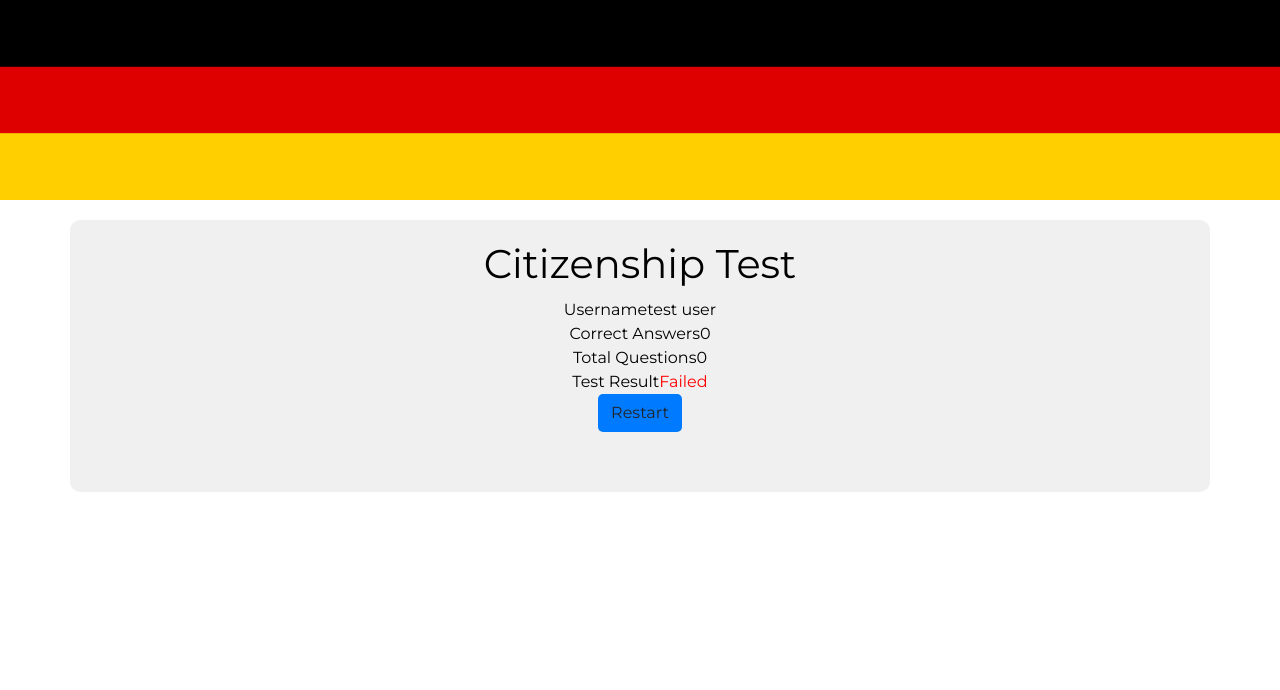
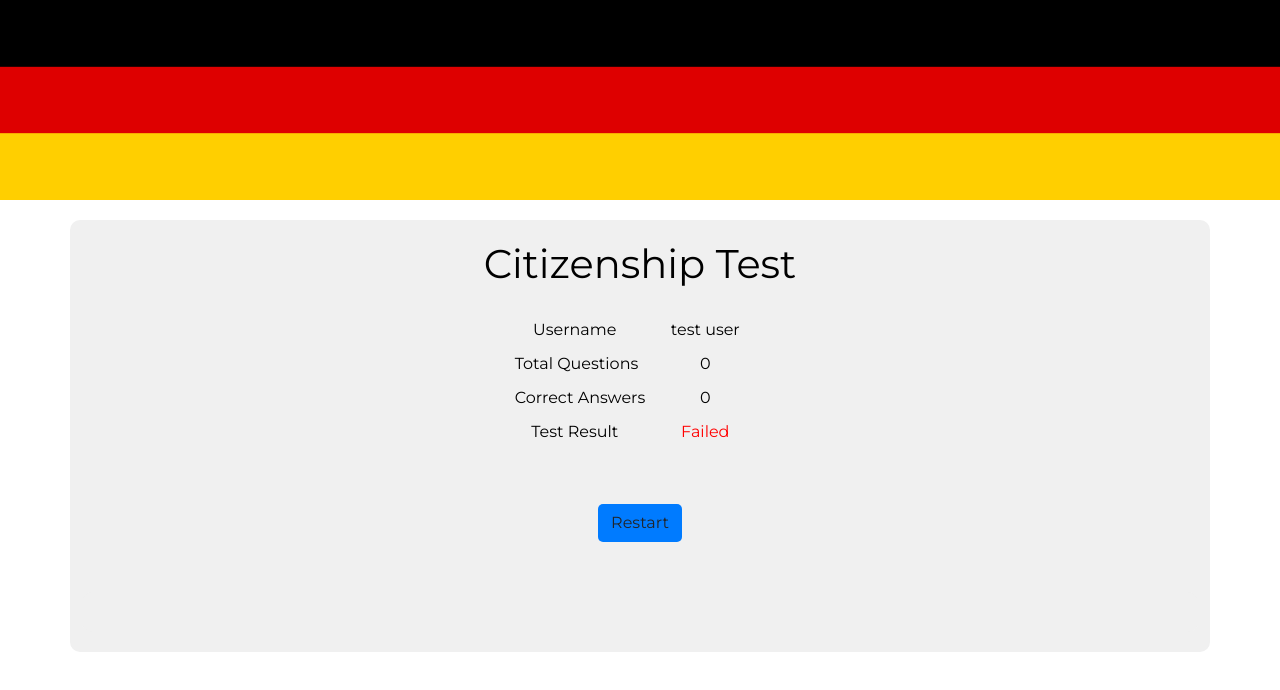
Before and after one commit to beka-zhvania/german-citizenship-test-client, a React (Create React App) app: page /result in a window 1280 px wide. Shown: the top 690 px of the page. Built offline with nearby package versions, Linux system fonts and the light colour scheme.

Commit message:
improve progress bar calculation

```diff
--- a/src/components/CitizenshipTest.js
+++ b/src/components/CitizenshipTest.js
@@ -19,6 +19,7 @@ export default function CitizenshipTest() {
   }));
   const [redirectToResult, setRedirectToResult] = useState(false); // Added state for redirection
   const dispatch = useDispatch();
+  const [progressBarValue, setProgressBarValue] = useState(0);
 
 
   const state = useSelector(state => state)
@@ -29,6 +30,11 @@ export default function CitizenshipTest() {
     dispatch(resetResultAction());
   }, [dispatch]);
 
+  // Update progress bar whenever user selects an answer
+  useEffect(() => {
+    const nonNullResultcount = result.filter(value => value !== null).length
+    setProgressBarValue(nonNullResultcount)
+  }, [result,selected, order, queue])
 
   function onSelected(selected) {
     setSelected(selected)
@@ -37,9 +43,8 @@ export default function CitizenshipTest() {
 
   // next question button event handler
   function onNext(){
-    //console.log("on next click", `order=${order} queue.length=${queue.length}`)//TODO:DELETE
     // handle answer submission or skipping for the current question
-    if (result.length <= order) {
+    if (result.length <= order ) {
       // if the user selected an answer, push it; otherwise, push a default value
       dispatch(pushAnswer(selected !== undefined ? selected : null));
     }
@@ -54,8 +59,9 @@ export default function CitizenshipTest() {
         dispatch(moveNextQuestion());
     }
 
-      // if answer was not selected, it should be undefined
-    setSelected(undefined)
+      // if answer was not selected, it should be null
+    setSelected(null)
+    console.log("result", result);//TODO:DELETE
 
   }
 
@@ -98,8 +104,10 @@ export default function CitizenshipTest() {
   }
 
 
+  // calculate percentage string of progress bar width
+  const progressBarWidth = `${(progressBarValue)/queue.length * 100}%`;
 
-  const progressBarWidth = `${(order)/queue.length * 100}%`
+
   return (
     <>
       <div className="german-flag-section">
@@ -118,7 +126,7 @@ export default function CitizenshipTest() {
 
         <div className='button-container'>
           { order > 0 ? <button className='btn btn-primary back' onClick={onBack}>Back</button> : <div></div>}
-          <button className='btn btn-primary next' onClick={onNext}>Next</button>
+          <button className='btn btn-primary next' onClick={onNext}>{order === queue.length - 1 ? "Submit" : "Next"}</button>
         </div>
       </div>
     </>
--- a/src/components/Result.js
+++ b/src/components/Result.js
@@ -1,40 +1,44 @@
-import React, { useEffect } from 'react'
-import {Link} from 'react-router-dom'
-import ResultTable from './ResultTable'
-import { resetQuestionsAction } from '../redux/question_reducer'
-import { resetResultAction } from '../redux/result_reducer'
-import { useDispatch, useSelector } from 'react-redux'
-import { useStoreResult } from '../hooks/setResult'
-import '../styles/page_with_flag.css'
+import React, { useEffect } from "react";
+import { Link } from "react-router-dom";
+import ResultTable from "./ResultTable";
+import { resetQuestionsAction } from "../redux/question_reducer";
+import { resetResultAction } from "../redux/result_reducer";
+import { useDispatch, useSelector } from "react-redux";
+import { useStoreResult } from "../hooks/setResult";
+import "../styles/page_with_flag.css";
+import "../styles/Result.css"
 
 export default function Result() {
+  const dispatch = useDispatch();
+  const {
+    questions: { queue, answers },
+    result: { result, userId },
+  } = useSelector((state) => state);
 
-  const dispatch = useDispatch()
-  const {questions : {queue, answers}, result : {result, userId}} = useSelector(state => state)
-
-  function onRestart(){
-    console.log("restarting the test")
-    dispatch(resetQuestionsAction())
-    dispatch(resetResultAction())
+  function onRestart() {
+    console.log("restarting the test");
+    dispatch(resetQuestionsAction());
+    dispatch(resetResultAction());
   }
 
-
-
   // caunt true values
-  const countTrueValues = arr => arr.filter(Boolean).length;
+  const countTrueValues = (arr) => arr.filter(Boolean).length;
 
   // check for each question if it is answered correctly
-  const answerCorrectnessArray = result.map((selectedAnswer, i) => answers[i] === selectedAnswer)
+  const answerCorrectnessArray = result.map(
+    (selectedAnswer, i) => answers[i] === selectedAnswer
+  );
 
+  const correctAnswerCount = countTrueValues(answerCorrectnessArray);
+  const pass = correctAnswerCount > Math.ceil(queue.length / 2) ? true : false;
 
-  const correctAnswerCount = countTrueValues(answerCorrectnessArray)
-  const pass = correctAnswerCount > Math.ceil(queue.length/2) ? true : false
-
-
-  console.log("correctAnswersArray", correctAnswerCount, "resultBoolean",pass)
   // store result
-  useStoreResult({username : "test user", result : result, correctAnswers : correctAnswerCount, pass : pass})
-
+  useStoreResult({
+    username: "test user",
+    result: result,
+    correctAnswers: correctAnswerCount,
+    pass: pass,
+  });
 
   return (
     <>
@@ -42,39 +46,43 @@ export default function Result() {
         {/* Placeholder for german flag on top of the page */}
       </div>
 
-      <div className='container'>
-        <h1 className='title'>Citizenship Test</h1>
+      <div className="container">
+        <h1 className="title">Citizenship Test</h1>
 
-        <div className='result'>
-        <div>
+        <div className="result">
+          <div>
             <span>Username</span>
             <span>test user</span>
-          </div>
-          <div>
-            <span>Correct Answers</span>
-            <span>{correctAnswerCount}</span>
           </div>
           <div>
             <span>Total Questions</span>
             <span>{result.length}</span>
           </div>
           <div>
-            <span>Test Result</span>
-            <span style={{color : `${pass ? "green" : "red"}`}}>{pass ? "Passed" : "Failed"}</span>
+            <span>Correct Answers</span>
+            <span>{correctAnswerCount}</span>
           </div>
 
+          <div>
+            <span>Test Result</span>
+            <span style={{ color: `${pass ? "green" : "red"}` }}>
+              {pass ? "Passed" : "Failed"}
+            </span>
+          </div>
         </div>
 
         {/* button to restart the test */}
-        <div className='start'>
-          <Link className='btn' to={'/'} onClick={onRestart}>Restart</Link>
+        <div className="start restart">
+          <Link className="btn" to={"/"} onClick={onRestart}>
+            Restart
+          </Link>
         </div>
 
-        <div className='container'>
+        <div className="container">
           {/* result table for the test results */}
           {/* <ResultTable></ResultTable> */}
         </div>
       </div>
     </>
-  )
+  );
 }
```
